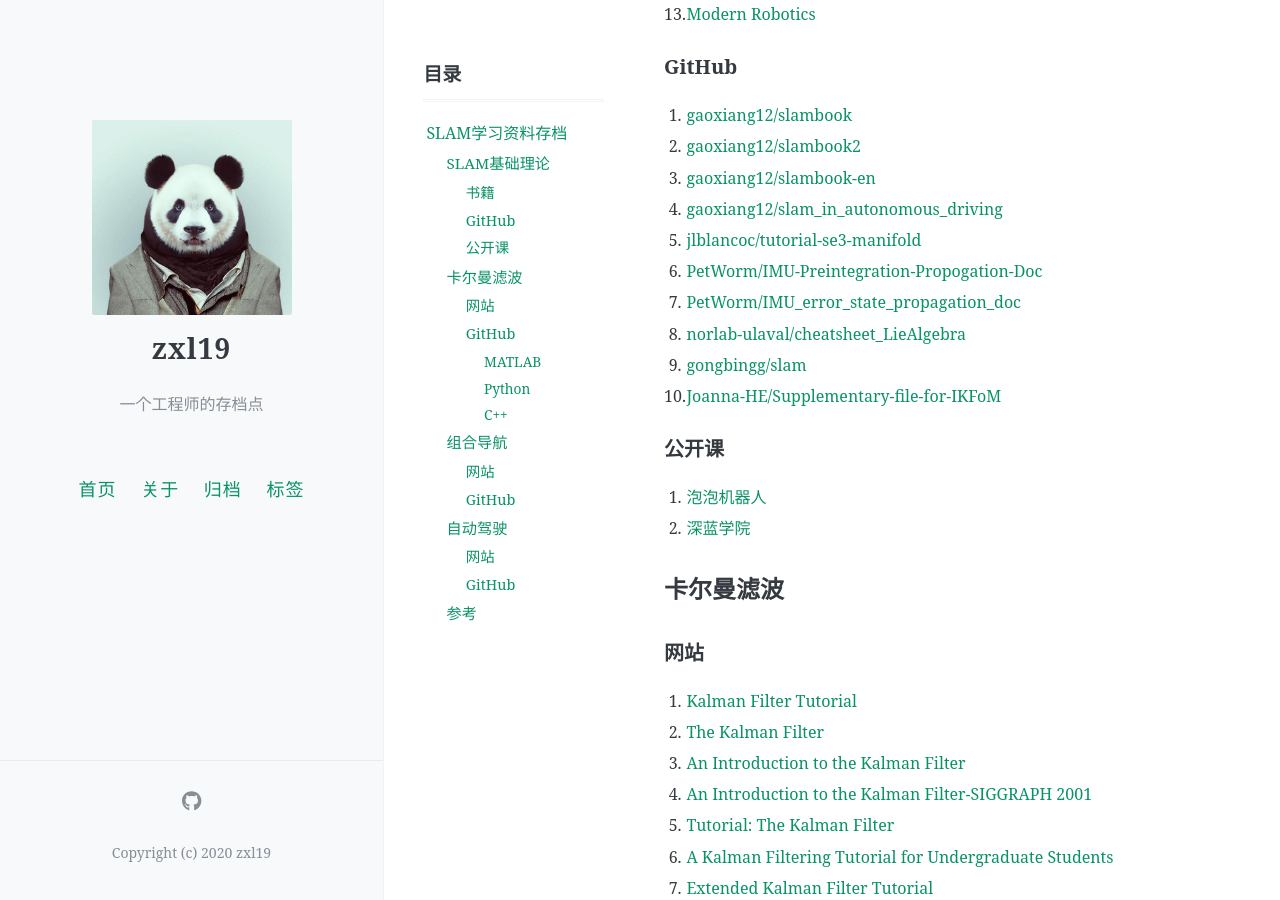
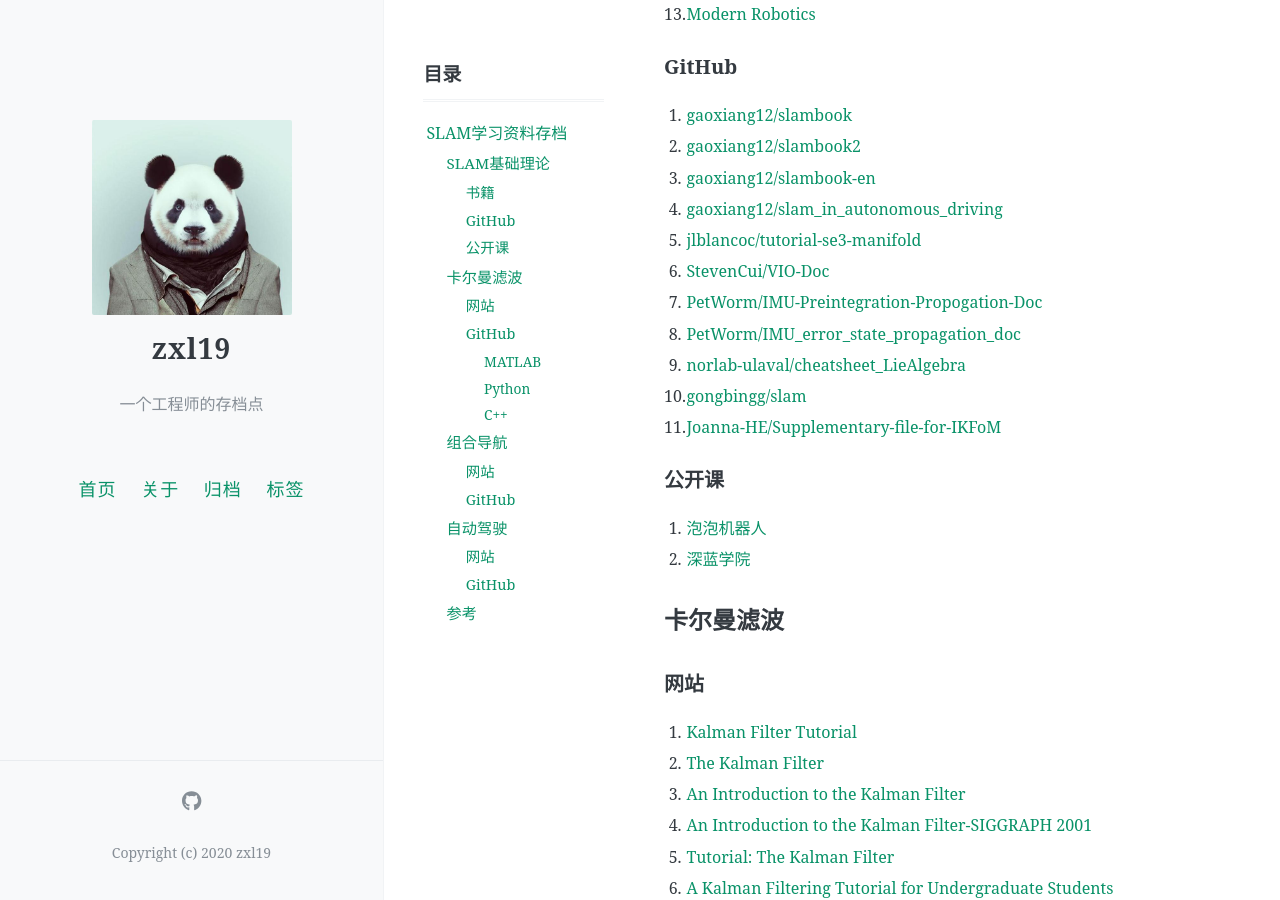
Before and after one commit to zxl19/zxl19.github.io, a Jekyll site: the page built from _posts/2022-10-11-slam-material.md, in a window 1280 px wide and 900 px high, scrolled down 721 px. Built offline with Jekyll 4.4.1, drawn with Linux system fonts in a browser that asks for light colours; comment, search, counter and statistics services are not loaded.

Commit message:
Update Posts

```diff
--- a/_posts/2022-10-11-slam-material.md
+++ b/_posts/2022-10-11-slam-material.md
@@ -38,11 +38,12 @@ SLAM学习资料存档，包括SLAM基础理论、卡尔曼滤波、组合导航
 3. [gaoxiang12/slambook-en](https://github.com/gaoxiang12/slambook-en)
 4. [gaoxiang12/slam_in_autonomous_driving](https://github.com/gaoxiang12/slam_in_autonomous_driving)
 5. [jlblancoc/tutorial-se3-manifold](https://github.com/jlblancoc/tutorial-se3-manifold)
-6. [PetWorm/IMU-Preintegration-Propogation-Doc](https://github.com/PetWorm/IMU-Preintegration-Propogation-Doc)
-7. [PetWorm/IMU_error_state_propagation_doc](https://github.com/PetWorm/IMU_error_state_propagation_doc)
-8. [norlab-ulaval/cheatsheet_LieAlgebra](https://github.com/norlab-ulaval/cheatsheet_LieAlgebra)
-9. [gongbingg/slam](https://github.com/gongbingg/slam)
-10. [Joanna-HE/Supplementary-file-for-IKFoM](https://github.com/Joanna-HE/Supplementary-file-for-IKFoM)
+6. [StevenCui/VIO-Doc](https://github.com/StevenCui/VIO-Doc)
+7. [PetWorm/IMU-Preintegration-Propogation-Doc](https://github.com/PetWorm/IMU-Preintegration-Propogation-Doc)
+8. [PetWorm/IMU_error_state_propagation_doc](https://github.com/PetWorm/IMU_error_state_propagation_doc)
+9. [norlab-ulaval/cheatsheet_LieAlgebra](https://github.com/norlab-ulaval/cheatsheet_LieAlgebra)
+10. [gongbingg/slam](https://github.com/gongbingg/slam)
+11. [Joanna-HE/Supplementary-file-for-IKFoM](https://github.com/Joanna-HE/Supplementary-file-for-IKFoM)
 
 ### 公开课
 
```
Also changed, not shown: _posts/2021-05-25-slam-tool.md (+5 -2 lines), _posts/2023-03-25-math-material.md (+2 -1 lines).
